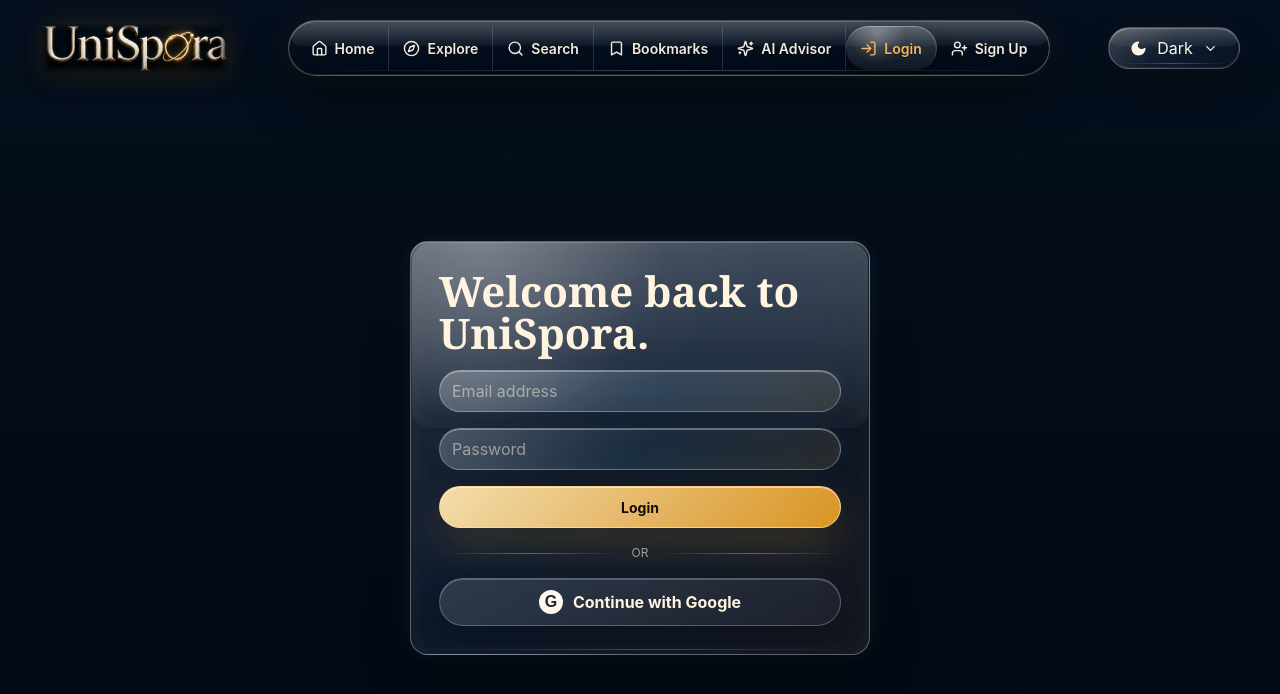
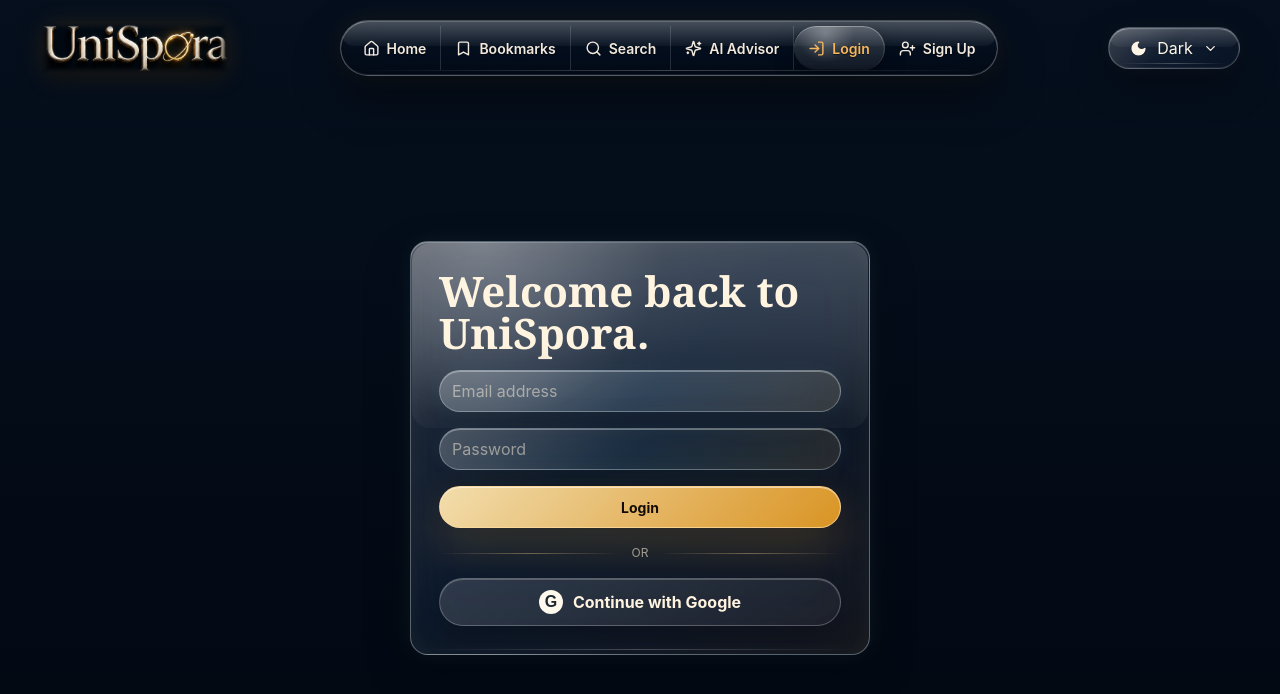
Before and after one commit to shah-ahmad/UNISPORA, a React (Vite) app: page /login in a window 1280 px wide. Shown: the top 694 px of the page. Built offline with nearby package versions, Linux system fonts and the light colour scheme; no server answers.

Commit message:
Center search in top navigation

```diff
--- a/src/components/layout/TopNav.tsx
+++ b/src/components/layout/TopNav.tsx
@@ -1,11 +1,10 @@
 import { Link, useRouterState } from "@tanstack/react-router";
-import { Bookmark, Home, LogIn, Search, Sparkles, User, UserPlus, Compass } from "lucide-react";
+import { Bookmark, Home, LogIn, Search, Sparkles, User, UserPlus } from "lucide-react";
 
 const navItems = [
   { label: "Home", to: "/", icon: Home },
-  { label: "Explore", to: "/explore", icon: Compass },
+  { label: "Bookmarks", to: "/bookmarks", icon: Bookmark },
   { label: "Search", to: "/explore", icon: Search, action: "search" },
-  { label: "Bookmarks", to: "/bookmarks", icon: Bookmark },
   { label: "AI Advisor", to: "/ai-advisor", icon: Sparkles },
   { label: "Login", to: "/login", icon: LogIn, action: "login" },
   { label: "Sign Up", to: "/signup", icon: UserPlus, action: "signup" },
```
